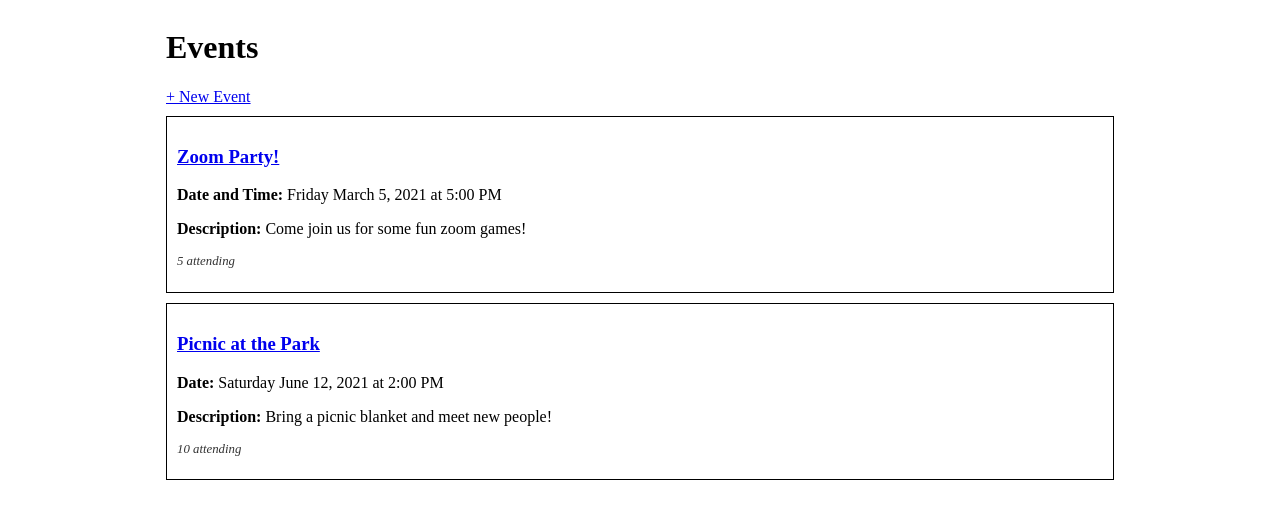
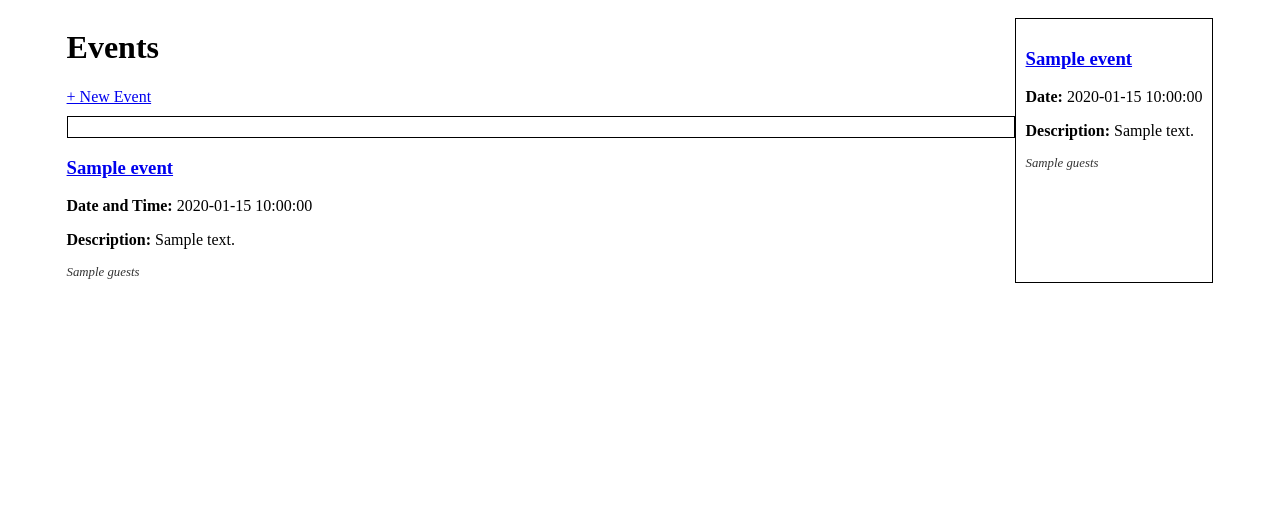
Before and after one commit to JohnSV18/Events-site-homework, a Python web app: template events_app/templates/index.html in a window 1280 px wide. Shown: the top 519 px of the page. Run offline with Jinja, Linux system fonts and the light colour scheme; the template is opened without the code that fills it: most values are stand-ins (such as "Sample title", 1, 10 or a date in 2020).

Commit message:
completed

```diff
--- a/events_app/templates/index.html
+++ b/events_app/templates/index.html
@@ -11,21 +11,21 @@
     out the hardcoded values)
 -->
 
-<div class="event-container">
-    <h3><a href="/event/1">Zoom Party!</a></h3>
-    <p><strong>Date and Time:</strong> Friday March 5, 2021 at 5:00 PM</p>
-    <p><strong>Description:</strong> Come join us for some fun zoom games!</p>
+<div class="event-container"></div>
+    <h3><a href="/event/1">{{ events[0].title }}</a></h3>
+    <p><strong>Date and Time:</strong> {{events[0].date_and_time}} </p>
+    <p><strong>Description:</strong> {{events[0].description}}</p>
     <p class="small-text">
-        5 attending
+        {{events[0].guests}}
     </p>
 </div>
 
 <div class="event-container">
-    <h3><a href="/event/2">Picnic at the Park</a></h3>
-    <p><strong>Date:</strong> Saturday June 12, 2021 at 2:00 PM</p>
-    <p><strong>Description:</strong> Bring a picnic blanket and meet new people!</p>
+    <h3><a href="/event/2">{{ events[1].title }}</a></h3>
+    <p><strong>Date:</strong> {{ events[1].date_and_time }}</p>
+    <p><strong>Description:</strong> {{ events[1].description }}</p>
     <p class="small-text">
-        10 attending
+        {{ events[1].guests }}
     </p>
 </div>
 
```
